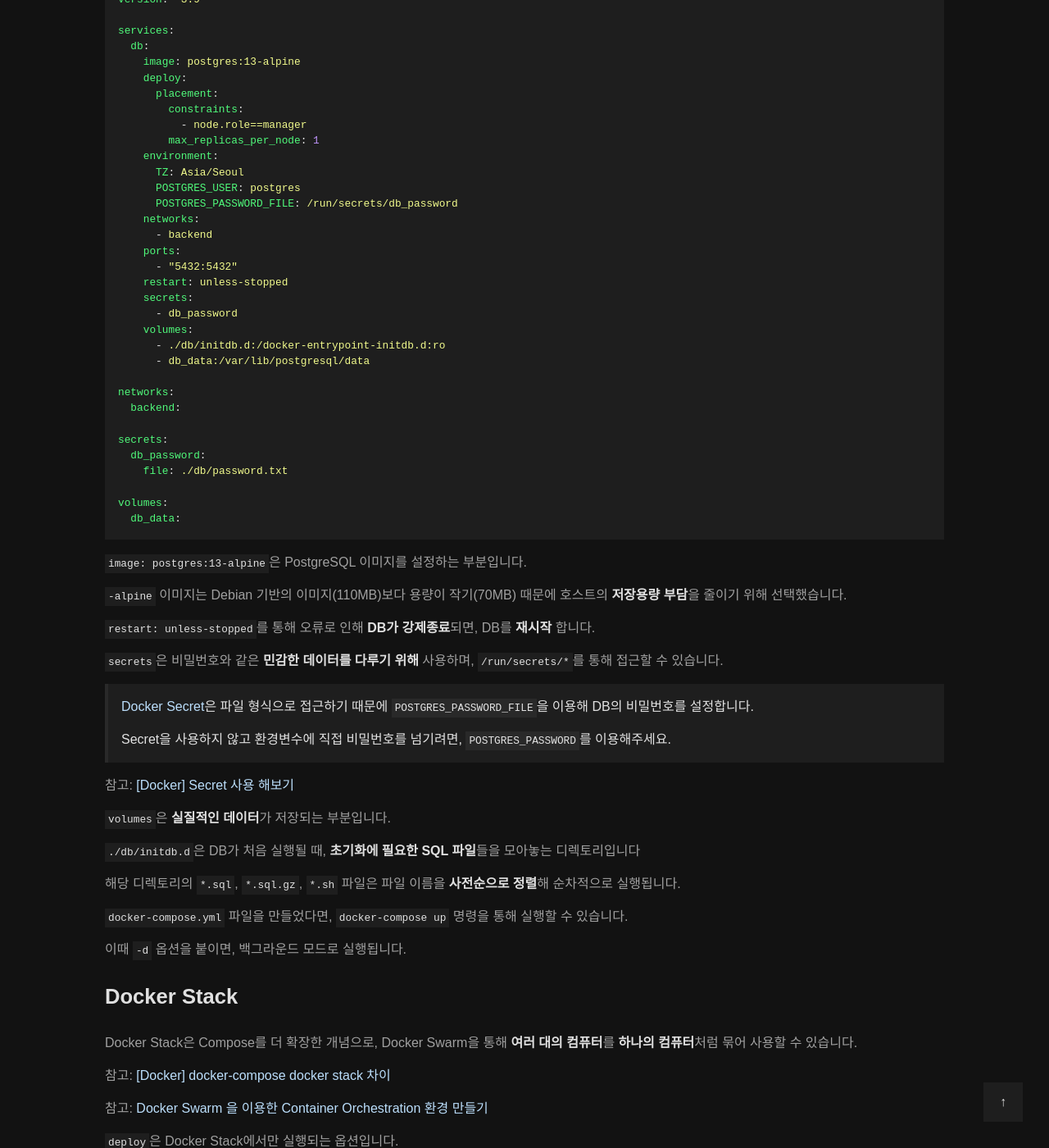
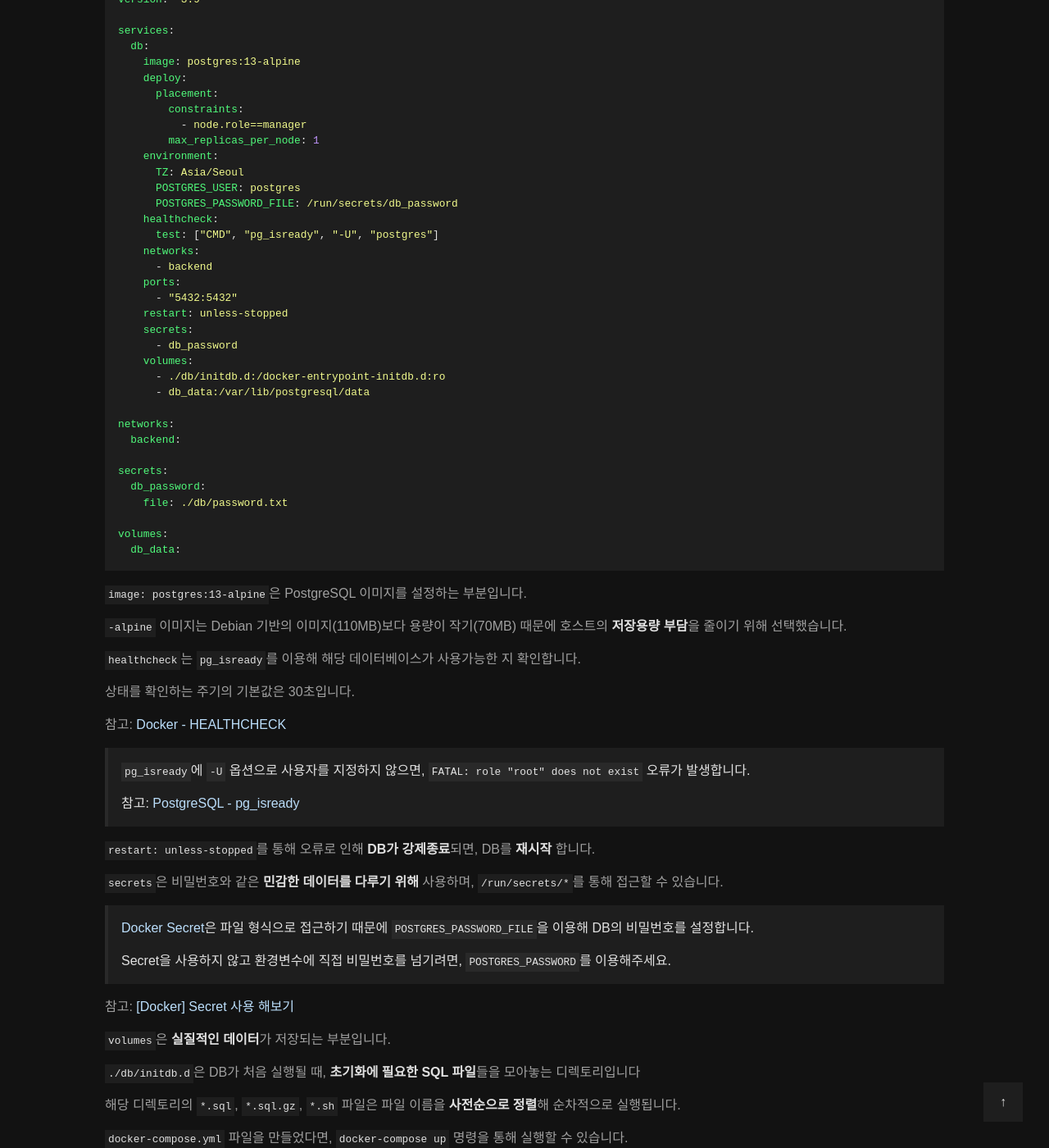
Before and after one commit to int-i/int-i.github.io, a Jekyll site: the page built from _posts/2021-08-21-postgres-docker-compose.md, in a window 1280 px wide and 1400 px high, scrolled down 693 px. Shown: the whole window at 82% size. Built offline with Jekyll 4.4.1, drawn with Linux system fonts in a browser that asks for light colours; some web fonts are replaced; a script that is not in the unit is left out; comment, search, counter and statistics services are not loaded.

Commit message:
Update post

```diff
--- a/_posts/2021-08-21-postgres-docker-compose.md
+++ b/_posts/2021-08-21-postgres-docker-compose.md
@@ -36,6 +36,8 @@ services:
       TZ: Asia/Seoul
       POSTGRES_USER: postgres
       POSTGRES_PASSWORD_FILE: /run/secrets/db_password
+    healthcheck:
+      test: ["CMD", "pg_isready", "-U", "postgres"]
     networks:
       - backend
     ports:
@@ -61,6 +63,16 @@ volumes:
 `image: postgres:13-alpine`은 PostgreSQL 이미지를 설정하는 부분입니다.
 
 `-alpine` 이미지는 Debian 기반의 이미지(110MB)보다 용량이 작기(70MB) 때문에 호스트의 **저장용량 부담**을 줄이기 위해 선택했습니다.
+
+`healthcheck`는 `pg_isready`를 이용해 해당 데이터베이스가 사용가능한 지 확인합니다.
+
+상태를 확인하는 주기의 기본값은 30초입니다.
+
+참고: [Docker - HEALTHCHECK](https://docs.docker.com/engine/reference/builder/#healthcheck)
+
+> `pg_isready`에 `-U` 옵션으로 사용자를 지정하지 않으면, `FATAL: role "root" does not exist` 오류가 발생합니다.
+>
+> 참고: [PostgreSQL - pg_isready](https://www.postgresql.org/docs/current/app-pg-isready.html)
 
 `restart: unless-stopped`를 통해 오류로 인해 **DB가 강제종료**되면, DB를 **재시작** 합니다.
 
```
